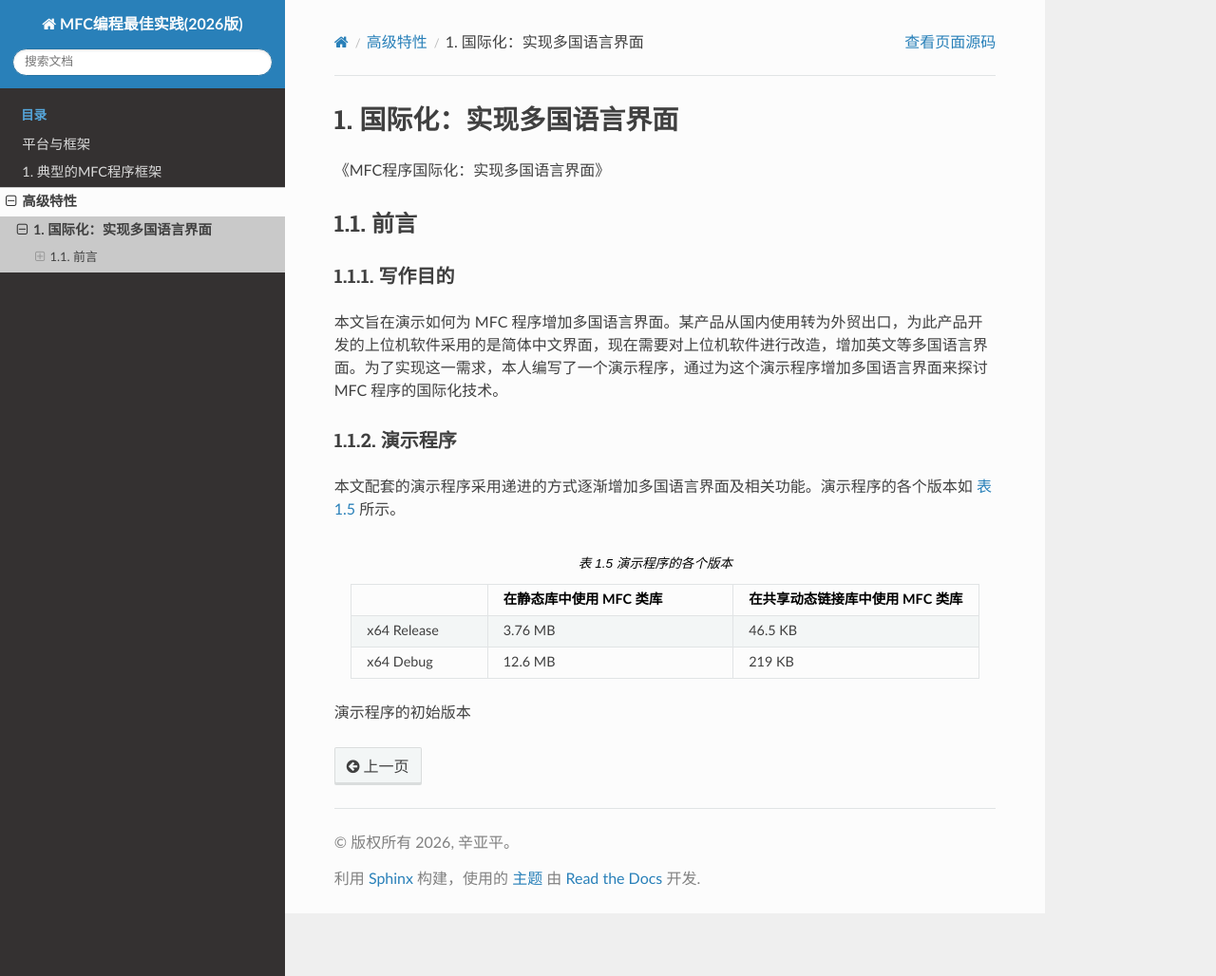
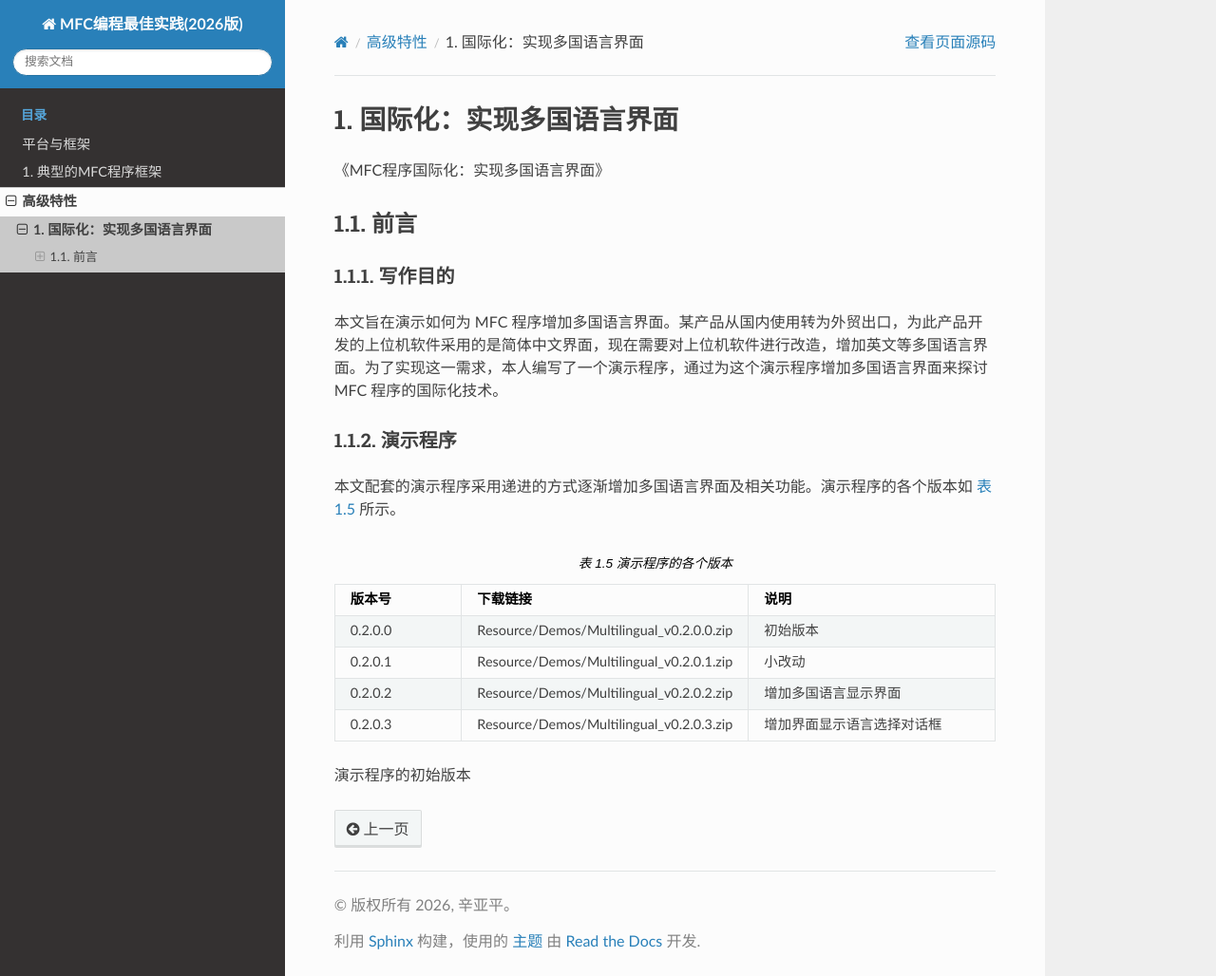
Before and after one commit to yapingxin/MFCBP2026, a Sphinx documentation site: the page built from docs/advanced-features/mfc_multilingual.rst, in a window 1280 px wide and 1028 px high. Shown: the whole window at 95% size. Built offline with Sphinx 7.4.7 and the Read the Docs theme 3.1.0, drawn with Linux system fonts in a browser that asks for light colours.

Commit message:
table_mfcmul_DemoUtilVersionsTable

```diff
--- a/docs/advanced-features/mfc_multilingual.rst
+++ b/docs/advanced-features/mfc_multilingual.rst
@@ -23,14 +23,20 @@
    :header-rows: 1
    :align: center
 
-   * - \
-     - 在静态库中使用 MFC 类库
-     - 在共享动态链接库中使用 MFC 类库
-   * - x64 Release
-     - 3.76 MB
-     - 46.5 KB
-   * - x64 Debug
-     - 12.6 MB
-     - 219 KB
+   * - 版本号
+     - 下载链接
+     - 说明
+   * - 0.2.0.0
+     - Resource/Demos/Multilingual_v0.2.0.0.zip
+     - 初始版本
+   * - 0.2.0.1
+     - Resource/Demos/Multilingual_v0.2.0.1.zip
+     - 小改动
+   * - 0.2.0.2
+     - Resource/Demos/Multilingual_v0.2.0.2.zip
+     - 增加多国语言显示界面
+   * - 0.2.0.3
+     - Resource/Demos/Multilingual_v0.2.0.3.zip
+     - 增加界面显示语言选择对话框
 
 演示程序的初始版本
```
